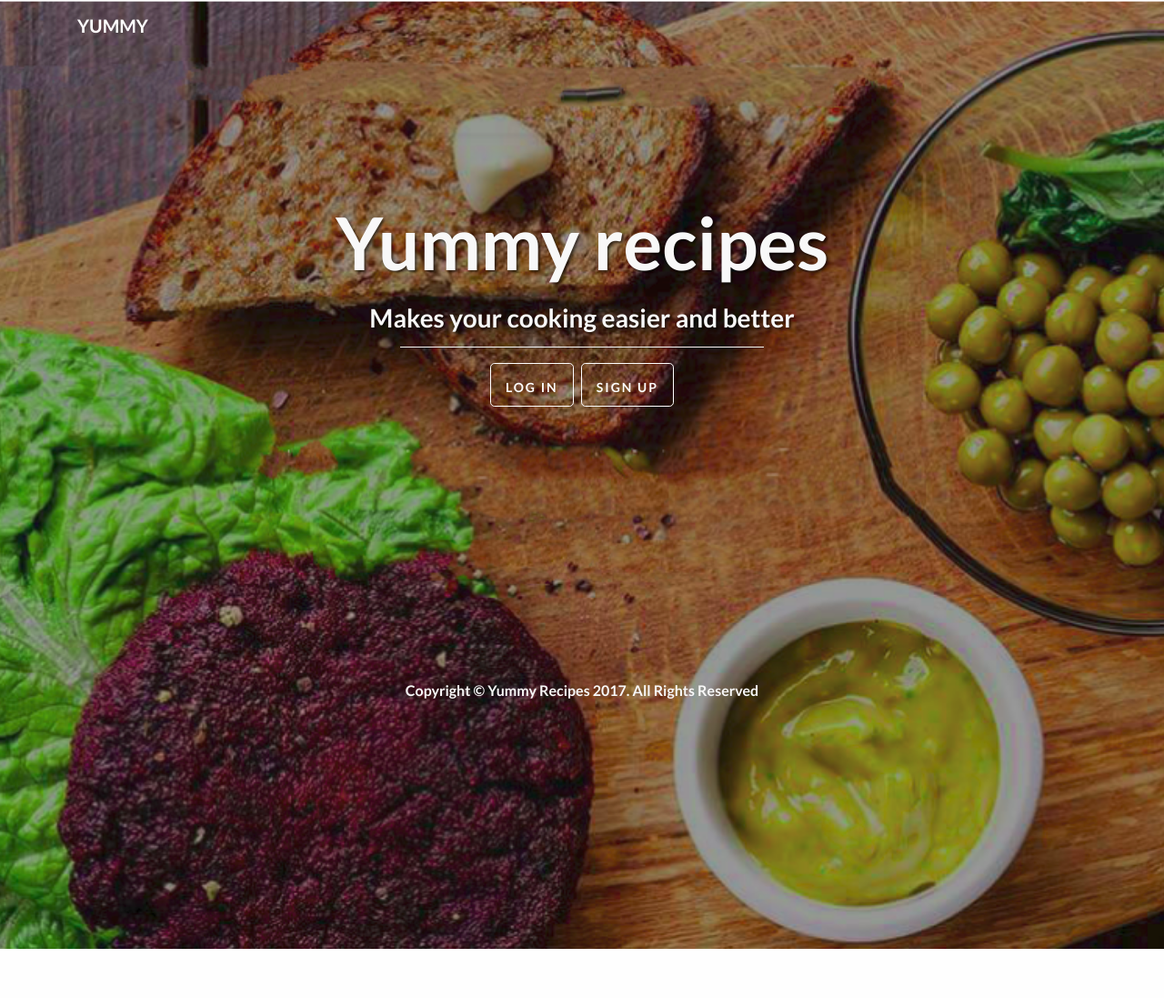
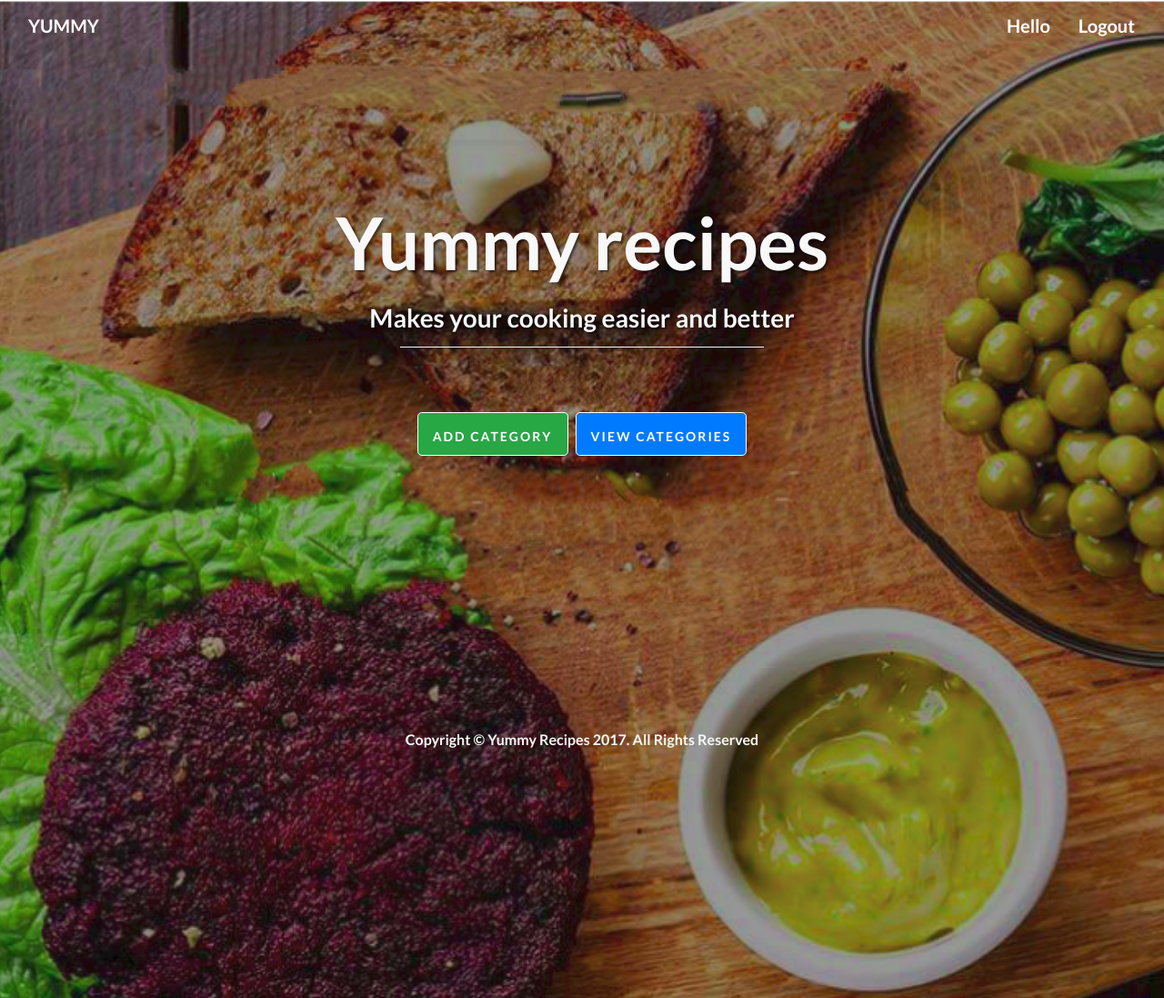
Before and after one commit to JoyyToo/Yummy-Recipes, a Flask app: page / in a window 1280 px wide. Shown: the whole page at 91% size. Before the commit the page ends 1043 px from the top, so only its background shows below. Run offline with Flask 2, Linux system fonts and the light colour scheme; the visitor is signed in with stand-in values (Sample User, id 1); parts of the project's set-up code (start-up, migrations or seed data) failed here and were passed over; some libraries are stand-ins or nearby versions.

Commit message:
[chore] update homepage

```diff
--- a/app/templates/index.html
+++ b/app/templates/index.html
@@ -27,15 +27,24 @@
 <body>
 
 <!-- Navigation -->
-<nav class="navbar navbar-expand-lg  fixed-top" style="background: rgba(20, 20, 20, 0);">
+<nav class="navbar navbar-expand fixed-top" style="background: rgba(20, 20, 20, 0);">
     <div class="container">
         <a class="navbar-brand" style="color:white;" href="{{ url_for('home') }}">YUMMY</a>
+        <a class="navbar-brand" style="color:white;">
+            Hello
+            {%if 'is_logged_in' not in session.keys()%}
+            Guest
+            {% else %}
+            {{session['is_logged_in']['username']}}
+            {% endif %}
+        </a>
         <button class="navbar-toggler" type="button" data-toggle="collapse" data-target="#navbarResponsive"
                 aria-controls="navbarResponsive" aria-expanded="false" aria-label="Toggle navigation">
             <span class="navbar-toggler-icon"></span>
         </button>
 
     </div>
+    <a class="navbar-brand" style="color:white;" href="{{ url_for('logout') }}">Logout</a>
 </nav>
 
 <!-- Header -->
@@ -45,7 +54,8 @@
             <h1>Yummy recipes</h1> <br>
             <h3>Makes your cooking easier and better</h3>
             <hr class="intro-divider">
-            <ul class="list-inline intro-social-buttons">
+            {%if 'is_logged_in' not in session.keys()%}
+            <ul class="list-inline intro-social-buttons" style="margin: 70px;">
                 <li class="list-inline-item">
                     <a href="{{ url_for('login') }}" style="color:white; border-color:white;" class="btn  btn-lg">
                         <span class="network-name"><b>LOG IN</b></span>
@@ -56,11 +66,24 @@
                         <span class="network-name"><b>SIGN UP</b></span>
                     </a>
                 </li>
+                {% else %}
+                <ul class="list-inline intro-social-buttons" style="margin: 70px;">
+                    <li class="list-inline-item">
+                        <a href="{{ url_for('add_category') }}" style="color:white; border-color:white;" class="btn  btn-lg btn-success">
+                            <span class="network-name"><b>Add Category</b></span>
+                        </a>
+                    </li>
+                    <li class="list-inline-item">
+                        <a href="{{ url_for('get_categories') }}" style="color:white; border-color:white;" class="btn btn-lg btn-primary">
+                            <span class="network-name"><b>View Categories</b></span>
+                        </a>
+                    </li>
+                    {% endif %}
 
-            </ul>
-            <div style="margin-top: 300px">
-                <p class="copyright ">Copyright &copy; Yummy Recipes 2017. All Rights Reserved</p>
-            </div>
+                </ul>
+                <div style="margin-top: 300px">
+                    <p class="copyright ">Copyright &copy; Yummy Recipes 2017. All Rights Reserved</p>
+                </div>
         </div>
     </div>
 </div>
```
